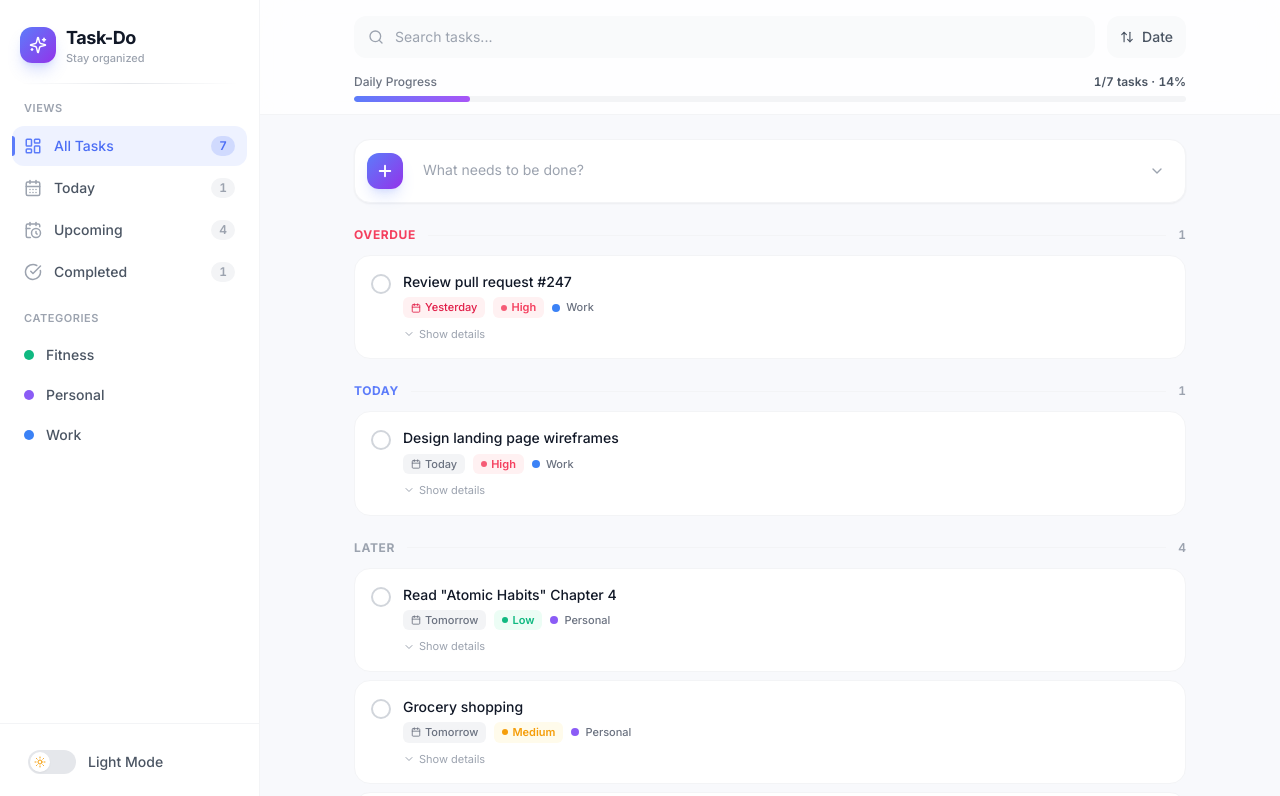
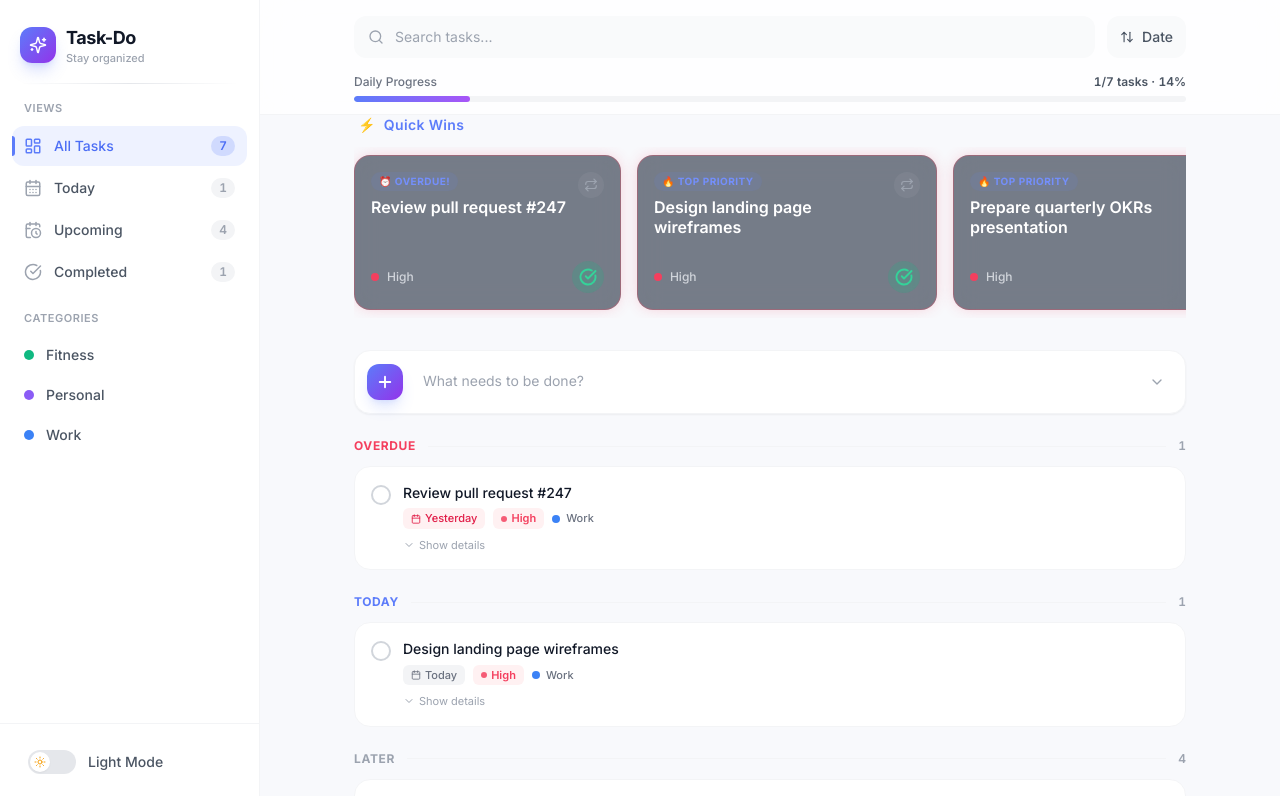
Before and after one commit to Shinobu-34/To-Do-List, a React (Vite) app: page / in a window 1280 px wide. Shown: the top 796 px of the page. Built offline with nearby package versions, Linux system fonts and the light colour scheme.

Commit message:
feat: implement custom priority dropdowns, focus cards carousel

```diff
--- a/src/App.tsx
+++ b/src/App.tsx
@@ -14,6 +14,7 @@ import {
 import Sidebar from './components/Sidebar';
 import Header from './components/Header';
 import TaskForm from './components/TaskForm';
+import FocusCards from './components/FocusCards';
 import TaskList from './components/TaskList';
 import Toast from './components/Toast';
 
@@ -291,6 +292,7 @@ export default function App() {
         />
 
         <section className="flex-1 px-4 sm:px-6 lg:px-8 pb-8 max-w-4xl w-full mx-auto">
+          <FocusCards tasks={tasks} onComplete={(id) => toggleTask(id)} />
           <TaskForm onAddTask={addTask} categories={categories} />
 
           <TaskList
--- /dev/null
+++ b/src/components/ConfettiButton.tsx
@@ -0,0 +1,106 @@
+import { useState, useRef, useEffect } from 'react';
+import { playPopSound } from '../utils/audio';
+
+interface ConfettiButtonProps {
+  onComplete: () => void;
+  className?: string;
+  children: React.ReactNode;
+}
+
+interface Particle {
+  id: string;
+  x: number;
+  y: number;
+  color: string;
+  size: number;
+  tx: number; // target x
+  ty: number; // target y
+  rotation: number;
+}
+
+const COLORS = ['#10B981', '#34D399', '#059669', '#FCD34D', '#F472B6'];
+
+export default function ConfettiButton({ onComplete, className = '', children }: ConfettiButtonProps) {
+  const [particles, setParticles] = useState<Particle[]>([]);
+  const buttonRef = useRef<HTMLButtonElement>(null);
+
+  const triggerExplosion = (e: React.MouseEvent) => {
+    e.stopPropagation();
+    e.preventDefault();
+
+    // Play sound
+    playPopSound();
+
+    // Create particles
+    const rect = buttonRef.current?.getBoundingClientRect();
+    const centerX = rect ? rect.width / 2 : 20;
+    const centerY = rect ? rect.height / 2 : 20;
+
+    const newParticles: Particle[] = Array.from({ length: 15 }).map((_, i) => {
+      const angle = (Math.PI * 2 * i) / 15 + (Math.random() * 0.5 - 0.25);
+      const distance = 40 + Math.random() * 40;
+      return {
+        id: Math.random().toString(36).slice(2),
+        x: centerX,
+        y: centerY,
+        color: COLORS[Math.floor(Math.random() * COLORS.length)],
+        size: 4 + Math.random() * 6,
+        tx: Math.cos(angle) * distance,
+        ty: Math.sin(angle) * distance,
+        rotation: Math.random() * 360,
+      };
+    });
+
+    setParticles(newParticles);
+
+    // Trigger the actual complete action slightly after so we see the pop
+    setTimeout(() => {
+      onComplete();
+    }, 50);
+
+    // Clean up particles
+    setTimeout(() => {
+      setParticles([]);
+    }, 1000);
+  };
+
+  return (
+    <div className="relative inline-block">
+      <button
+        ref={buttonRef}
+        type="button"
+        onClick={triggerExplosion}
+        className={`relative z-10 ${className}`}
+      >
+        {children}
+      </button>
+
+      {/* Render particles */}
+      {particles.map((p) => (
+        <span
+          key={p.id}
+          className="absolute pointer-events-none rounded-full"
+          style={{
+            left: `${p.x}px`,
+            top: `${p.y}px`,
+            width: `${p.size}px`,
+            height: `${p.size}px`,
+            backgroundColor: p.color,
+            transform: `translate(-50%, -50%)`,
+            // Use an animation or standard transitions
+            animation: `flyOut-${p.id} 0.6s cubic-bezier(0.1, 0.8, 0.3, 1) forwards`,
+          }}
+        >
+          <style>
+            {`
+              @keyframes flyOut-${p.id} {
+                0% { transform: translate(-50%, -50%) rotate(0deg) scale(1); opacity: 1; }
+                100% { transform: translate(calc(-50% + ${p.tx}px), calc(-50% + ${p.ty}px)) rotate(${p.rotation}deg) scale(0); opacity: 0; }
+              }
+            `}
+          </style>
+        </span>
+      ))}
+    </div>
+  );
+}
--- /dev/null
+++ b/src/components/FocusCards.tsx
@@ -0,0 +1,132 @@
+import { useState, useMemo } from 'react';
+import { Repeat, CheckCircle } from 'lucide-react';
+import type { Task } from '../types';
+import { getTodayISO, isOverdue, PRIORITY_CONFIG } from '../utils';
+import ConfettiButton from './ConfettiButton';
+
+interface FocusCardsProps {
+  tasks: Task[];
+  onComplete: (taskId: string) => void;
+}
+
+export default function FocusCards({ tasks, onComplete }: FocusCardsProps) {
+  const [skippedTaskIds, setSkippedTaskIds] = useState<Set<string>>(new Set());
+  const [animatingOutId, setAnimatingOutId] = useState<string | null>(null);
+
+  // Derive focus tasks
+  const focusTasks = useMemo(() => {
+    const todayISO = getTodayISO();
+
+    // Filter out completed and skipped tasks
+    let urgent = tasks.filter((t) => !t.isCompleted && !skippedTaskIds.has(t.id));
+
+    // Filter to only those that are overdue, high priority, or due today
+    urgent = urgent.filter((t) =>
+      isOverdue(t.dueDate) || t.priority === 'HIGH' || t.dueDate === todayISO
+    );
+
+    // Sort by Overdue first, then High priority, then Due today
+    urgent.sort((a, b) => {
+      const aOverdue = isOverdue(a.dueDate);
+      const bOverdue = isOverdue(b.dueDate);
+      if (aOverdue && !bOverdue) return -1;
+      if (!aOverdue && bOverdue) return 1;
+
+      if (a.priority === 'HIGH' && b.priority !== 'HIGH') return -1;
+      if (a.priority !== 'HIGH' && b.priority === 'HIGH') return 1;
+
+      return a.dueDate.localeCompare(b.dueDate);
+    });
+
+    return urgent.slice(0, 3); // Max 3 cards
+  }, [tasks, skippedTaskIds]);
+
+  if (focusTasks.length === 0) return null;
+
+  const handleSkip = (taskId: string) => {
+    setSkippedTaskIds((prev) => {
+      const next = new Set(prev);
+      next.add(taskId);
+      return next;
+    });
+  };
+
+  const handleCompleteClick = (taskId: string) => {
+    setAnimatingOutId(taskId);
+    // Wait for the animation to play before propagating upwards
+    setTimeout(() => {
+      onComplete(taskId);
+      setAnimatingOutId(null);
+    }, 400); // 400ms CSS transition
+  };
+
+  return (
+    <div className="mb-8 animate-fade-in">
+      <h2 className="text-sm font-semibold tracking-wide text-brand-500 mb-3 ml-1 flex items-center gap-2">
+        <span role="img" aria-label="lightning">⚡</span> Quick Wins
+      </h2>
+      <div className="flex overflow-x-auto snap-x scrollbar-none gap-4 py-2 -mx-4 px-4 sm:mx-0 sm:px-0">
+        {focusTasks.map((task) => {
+          const isOverdueTask = isOverdue(task.dueDate);
+          const isHigh = task.priority === 'HIGH';
+
+          let badgeText = "🎯 Focus";
+          if (isOverdueTask) badgeText = "⏰ Overdue!";
+          else if (isHigh) badgeText = "🔥 Top Priority";
+          else if (task.priority === 'LOW') badgeText = "✨ Easy Win";
+
+          const isAnimatingOut = animatingOutId === task.id;
+          const borderGlow = isHigh ? 'shadow-[0_0_15px_-3px_rgba(244,63,94,0.3)] border-rose-500/30' : 'border-slate-700/50';
+
+          return (
+            <div
+              key={task.id}
+              className={`
+                relative flex flex-col justify-between p-4 rounded-2xl snap-center shrink-0 min-w-[260px] max-w-[300px]
+                bg-slate-800/60 dark:bg-surface-dark-card/80 backdrop-blur-md
+                border ${borderGlow}
+                transition-all duration-400 ease-out
+                ${isAnimatingOut ? 'opacity-0 scale-95 translate-y-4' : 'opacity-100 scale-100'}
+              `}
+            >
+              <div className="flex items-start justify-between gap-3 mb-4">
+                <div className="flex flex-col gap-1.5">
+                  <span className="text-[10px] font-bold uppercase tracking-wider text-brand-400 bg-brand-500/10 self-start px-2 py-0.5 rounded-full">
+                    {badgeText}
+                  </span>
+                  <h3 className={`text-base font-semibold text-white leading-tight ${isAnimatingOut ? 'line-through text-gray-500' : ''} transition-all duration-300`}>
+                    {task.title}
+                  </h3>
+                </div>
+
+                {/* Skip button */}
+                <button
+                  type="button"
+                  onClick={() => handleSkip(task.id)}
+                  className="p-1.5 text-gray-400 hover:text-white bg-white/5 hover:bg-white/10 rounded-full transition-colors shrink-0"
+                  title="Vibe Shift (Skip)"
+                >
+                  <Repeat size={14} />
+                </button>
+              </div>
+
+              <div className="flex items-center justify-between mt-2">
+                <div className="flex items-center gap-2">
+                  <span className={`w-2 h-2 rounded-full ${PRIORITY_CONFIG[task.priority].bg}`} />
+                  <span className="text-xs text-gray-300 font-medium">{PRIORITY_CONFIG[task.priority].label}</span>
+                </div>
+
+                {/* Complete Button */}
+                <ConfettiButton onComplete={() => handleCompleteClick(task.id)}>
+                  <div className="flex items-center justify-center w-8 h-8 rounded-full bg-emerald-500/20 text-emerald-400 hover:bg-emerald-500 hover:text-white hover:scale-110 hover:shadow-[0_0_15px_-3px_rgba(16,185,129,0.5)] transition-all duration-200">
+                    <CheckCircle size={18} strokeWidth={2.5} />
+                  </div>
+                </ConfettiButton>
+              </div>
+            </div>
+          );
+        })}
+      </div>
+    </div>
+  );
+}
--- a/src/components/TaskItem.tsx
+++ b/src/components/TaskItem.tsx
@@ -1,5 +1,5 @@
 import { useState } from 'react';
-import { Check, Trash2, Calendar, ChevronDown, Pencil } from 'lucide-react';
+import { Check, Trash2, Calendar, ChevronDown, Pencil, Flag } from 'lucide-react';
 import type { Task, PriorityLevel } from '../types';
 import { formatDate, isOverdue, PRIORITY_CONFIG, getCategoryColor, DEFAULT_CATEGORIES } from '../utils';
 import CustomSelect from './CustomSelect';
--- /dev/null
+++ b/src/utils/audio.ts
@@ -0,0 +1,39 @@
+// Simple Web Audio API synthesizer for UI sounds
+let audioCtx: AudioContext | null = null;
+
+export function playPopSound() {
+  try {
+    if (!audioCtx) {
+      audioCtx = new (window.AudioContext || (window as any).webkitAudioContext)();
+    }
+
+    if (audioCtx.state === 'suspended') {
+      audioCtx.resume();
+    }
+
+    const osc = audioCtx.createOscillator();
+    const gainNode = audioCtx.createGain();
+
+    osc.connect(gainNode);
+    gainNode.connect(audioCtx.destination);
+
+    // A snappy, modern mechanical click/pop sound
+    const now = audioCtx.currentTime;
+
+    // Frequency drop for a "pop"
+    osc.type = 'sine';
+    osc.frequency.setValueAtTime(600, now);
+    osc.frequency.exponentialRampToValueAtTime(100, now + 0.05);
+
+    // Envelope for a sharp transient
+    gainNode.gain.setValueAtTime(0, now);
+    gainNode.gain.linearRampToValueAtTime(0.8, now + 0.01);
+    gainNode.gain.exponentialRampToValueAtTime(0.001, now + 0.1);
+
+    osc.start(now);
+    osc.stop(now + 0.1);
+  } catch (e) {
+    // Fail silently if audio isn't supported or allowed
+    console.warn('Audio play failed:', e);
+  }
+}
```
